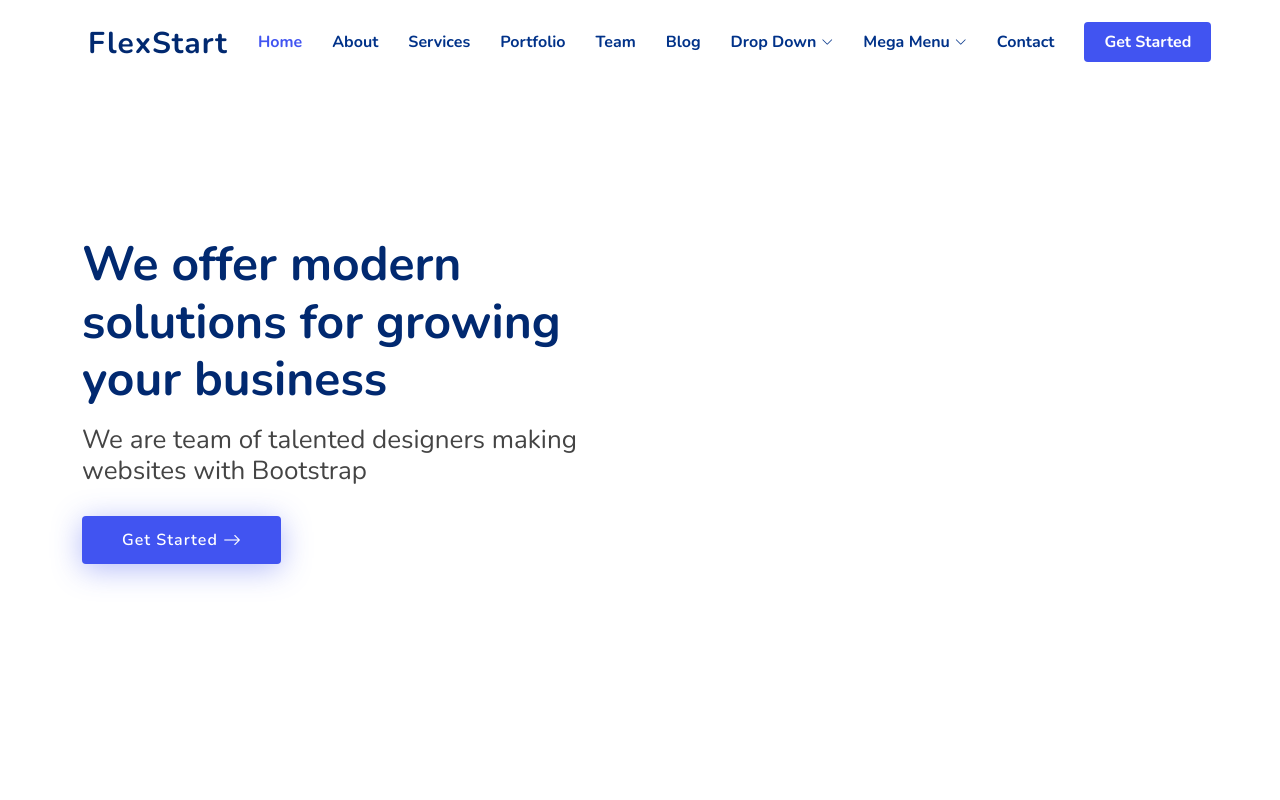
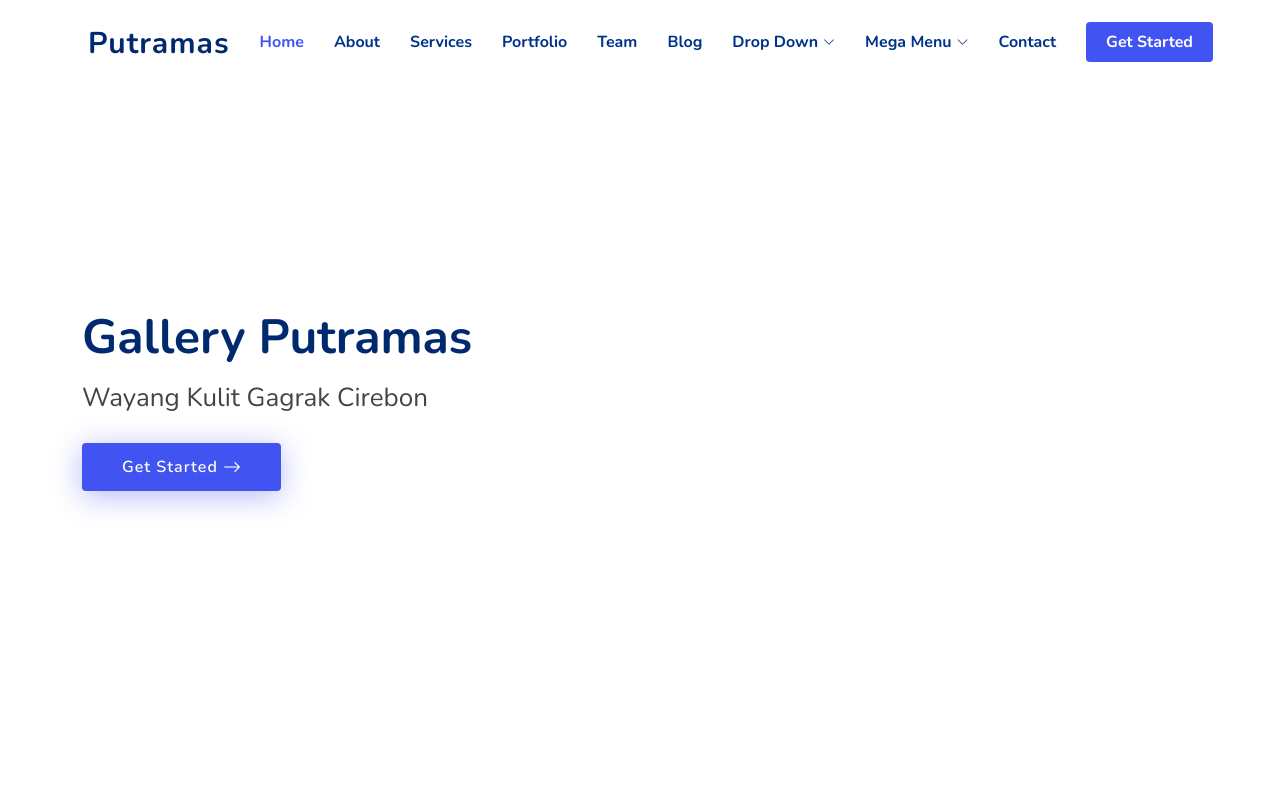
Before and after one commit to ptmo/putramas, a plain HTML site: page gallery.html in a window 1280 px wide. Shown: the top 800 px of the page. Drawn offline with nearby package versions, Linux system fonts and the light colour scheme.

Commit message:
Update gallery.html

```diff
--- a/gallery.html
+++ b/gallery.html
@@ -5,7 +5,7 @@
   <meta charset="utf-8">
   <meta content="width=device-width, initial-scale=1.0" name="viewport">
 
-  <title>FlexStart Bootstrap Template - Index</title>
+  <title>Gallery Putramas</title>
   <meta content="" name="description">
   <meta content="" name="keywords">
 
@@ -26,14 +26,6 @@
 
   <!-- Template Main CSS File -->
   <link href="assets/css/style.css" rel="stylesheet">
-
-  <!-- =======================================================
-  * Template Name: FlexStart
-  * Template URL: https://bootstrapmade.com/flexstart-bootstrap-startup-template/
-  * Updated: Mar 17 2024 with Bootstrap v5.3.3
-  * Author: BootstrapMade.com
-  * License: https://bootstrapmade.com/license/
-  ======================================================== -->
 </head>
 
 <body>
@@ -44,7 +36,7 @@
 
       <a href="index.html" class="logo d-flex align-items-center">
         <img src="assets/img/logo.png" alt="">
-        <span>FlexStart</span>
+        <span>Putramas</span>
       </a>
 
       <nav id="navbar" class="navbar">
@@ -113,8 +105,8 @@
     <div class="container">
       <div class="row">
         <div class="col-lg-6 d-flex flex-column justify-content-center">
-          <h1 data-aos="fade-up">We offer modern solutions for growing your business</h1>
-          <h2 data-aos="fade-up" data-aos-delay="400">We are team of talented designers making websites with Bootstrap</h2>
+          <h1 data-aos="fade-up">Gallery Putramas</h1>
+          <h2 data-aos="fade-up" data-aos-delay="400">Wayang Kulit Gagrak Cirebon</h2>
           <div data-aos="fade-up" data-aos-delay="600">
             <div class="text-center text-lg-start">
               <a href="#about" class="btn-get-started scrollto d-inline-flex align-items-center justify-content-center align-self-center">
```
